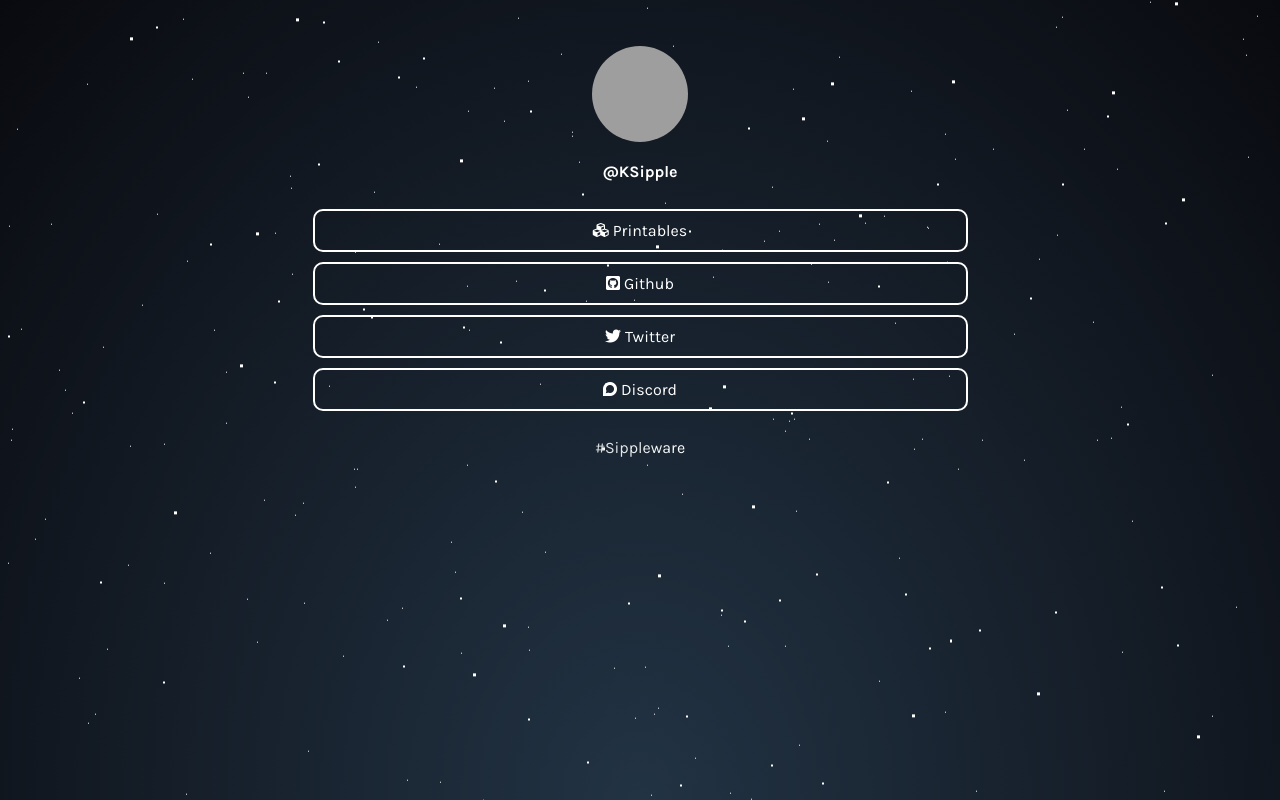
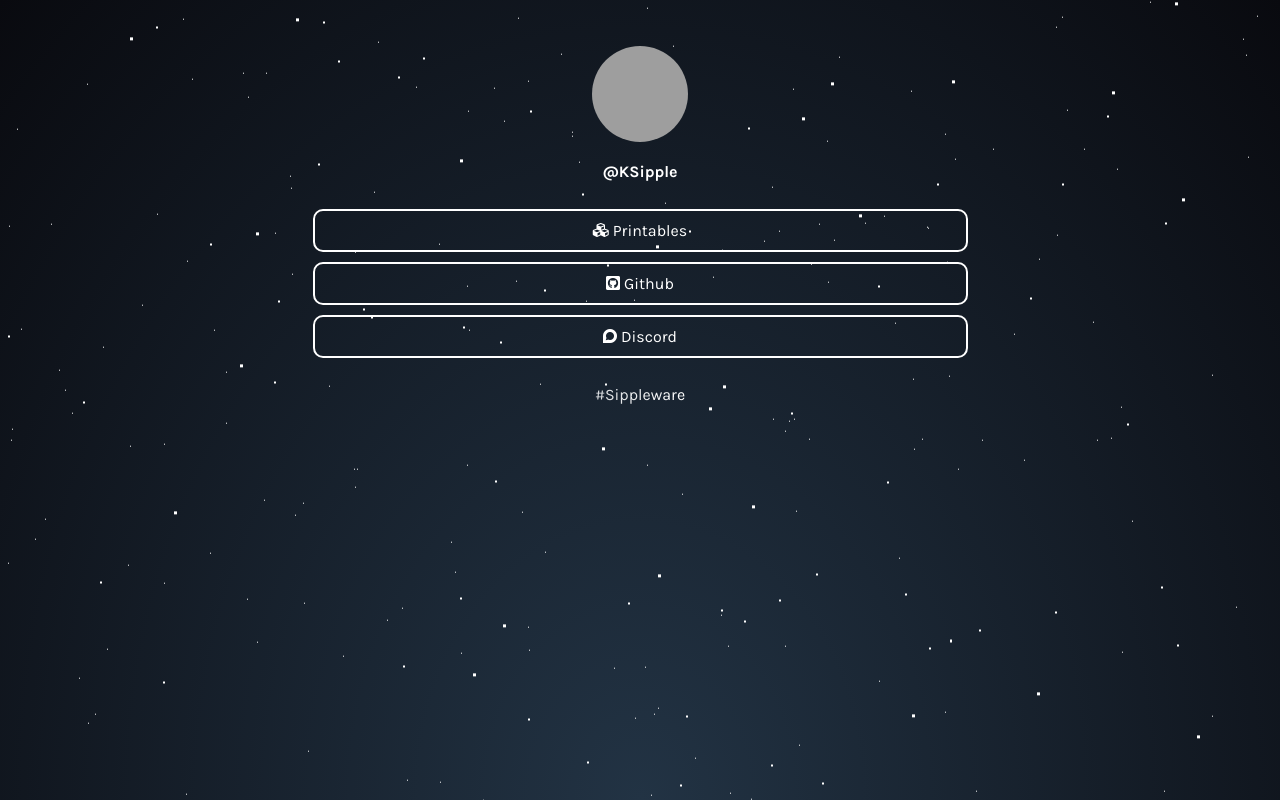
Before and after one commit to ksipple/mc.sippleware.com, a plain HTML site: page index.html in a window 1280 px wide. Drawn offline with Linux system fonts and the light colour scheme; grey boxes are pictures that could not be loaded.

Commit message:
Update index.html

```diff
--- a/index.html
+++ b/index.html
@@ -50,15 +50,15 @@
       <a class="link" href="https://github.com/ksipple" target="_blank">
         <i class="fab fa-github-square">&nbsp;</i>Github
       </a>
-      <!--<a class="link" href="https://www.linkedin.com/in/kylesipple/" target="_blank">
+      <!--<a class="link" href="https://www.linkedin.com/in/" target="_blank">
         <i class="fab fa-linkedin">&nbsp;</i>Linkedin
       </a>-->
-      <!--<a class="link" href="https://instagram.com/ksipple" target="_blank">
+      <!--<a class="link" href="https://instagram.com/" target="_blank">
         <i class="fab fa-instagram">&nbsp;</i>Instagram
       </a>-->
-      <a class="link" href="https://twitter.com/sipple" target="_blank">
+      <!--<a class="link" href="https://twitter.com/" target="_blank">
         <i class="fab fa-twitter">&nbsp;</i>Twitter
-      </a>
+      </a>-->
       <a class="link" href="https://discord.com/users/ksipple" target="_blank">
         <i class="fab fa-discourse">&nbsp;</i>Discord
       </a>
```
